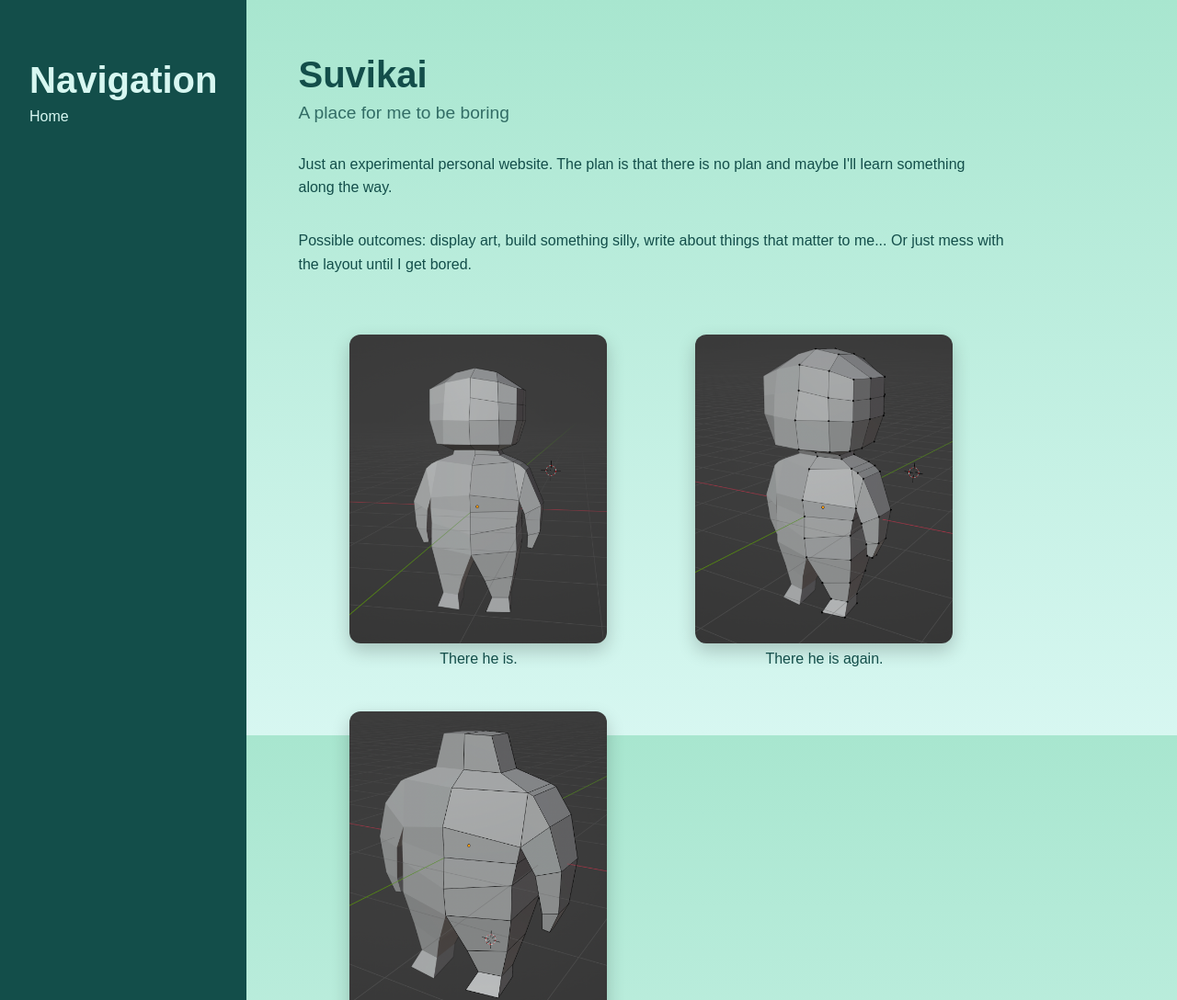
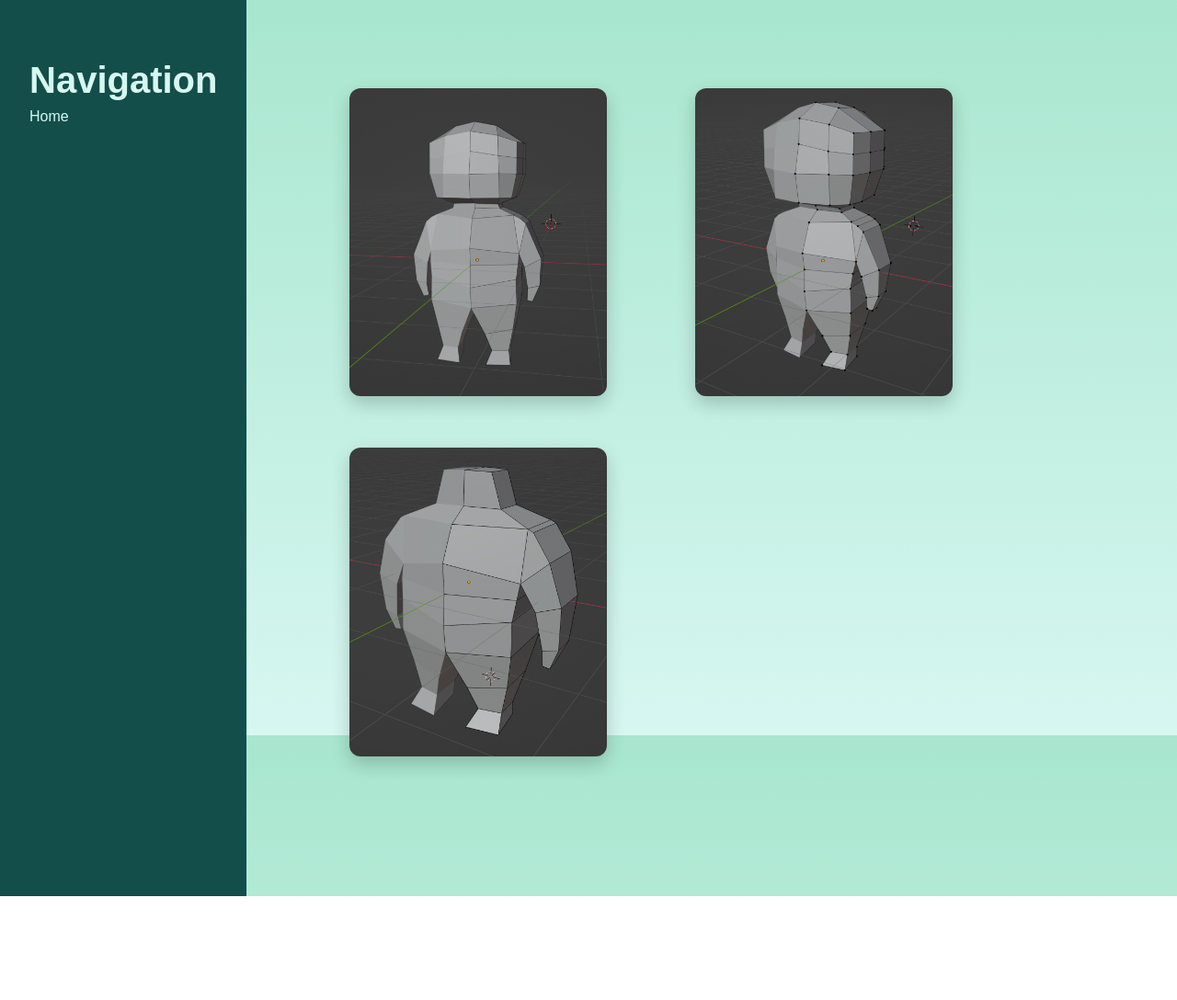
Before and after one commit to suvikai/suvikai.github.io, a plain HTML site: page index.html in a window 1280 px wide. Shown: the top 1088 px of the page at 92% size. After the commit the page ends 975 px from the top, so only its background shows below. Drawn offline with Linux system fonts and the light colour scheme.

Commit message:
move the rest of texts to the json

```diff
--- a/content.json
+++ b/content.json
@@ -2,6 +2,9 @@
     "title": "Suvikai Sit",
     "navigationTitle": "Navigation",
     "navigationHome": "Home",
+    "homeTitle": "Suvikai",
+    "homeIntro": "A place for me to be boring",
+    "homeText": "Just an experimental personal website. The plan is that there is no plan and maybe I'll learn something along the way.\n\nPossible outcomes: display art, build something silly, write about things that matter to me... Or just mess with the layout until I get bored.",
     "footer": "© 2026 Suvikai Sit",
     "imageCaptions": {
         "oboy1": "There he is.",
--- a/index.html
+++ b/index.html
@@ -18,19 +18,9 @@
 
         <div class="content">
             <main>
-                <h1>Suvikai</h1>
-                <div class="intro">A place for me to be boring</div>
-                <p>
-                    Just an experimental personal website. The plan is that there is no plan and maybe I'll learn
-                    something
-                    along the way.
-                </p>
-                <p>
-                    Possible outcomes: display art, build something silly, write about things that matter to me...
-                    Or just
-                    mess with the layout until I get bored.
-                </p>
-
+                <h1 id="homeTitle"></h1>
+                <div id="homeIntro" class="intro"></div>
+                <p id="homeText"></p>
                 <div class="image-grid">
                     <figure class="image-wrapper">
                         <img src="assets/oboy.png" alt="Just a boy.">
--- a/script.js
+++ b/script.js
@@ -4,6 +4,9 @@ fetch('content.json')
     document.title = data.title;
     document.getElementById('navigationTitle').textContent = data.navigationTitle;
     document.getElementById('navigationHome').textContent = data.navigationHome;
+    document.getElementById('hometitle').textContent = data.homeTitle;
+    document.getElementById('homeIntro').textContent = data.homeIntro;
+    document.getElementById('homeText').textContent = data.homeText;
     document.getElementById('footer').textContent = data.footer;
     document.getElementById('oboy1').textContent = data.imageCaptions.oboy1;
     document.getElementById('oboy2').textContent = data.imageCaptions.oboy2;
```
